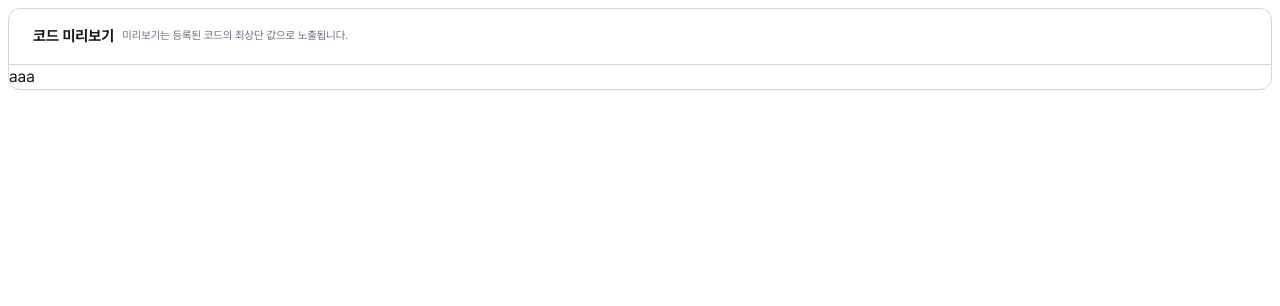
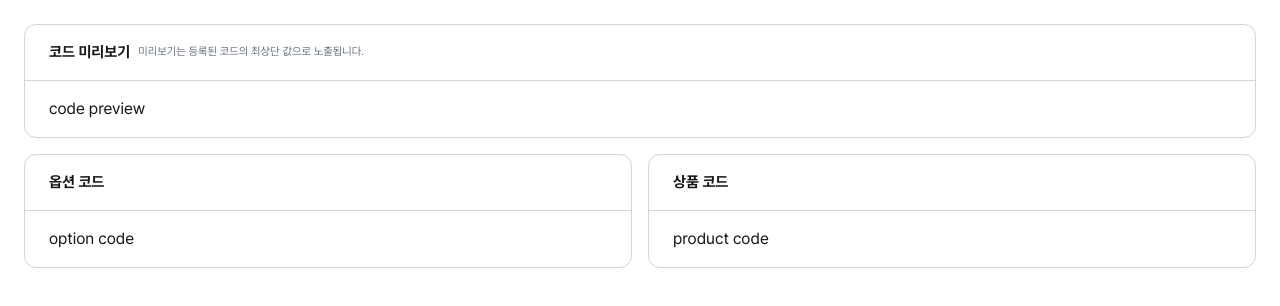
Before and after one commit to kmeijjing/product-code-management, a Next.js app: page / in a window 1280 px wide. Shown: the top 306 px of the page. Built offline with nearby package versions, Linux system fonts and the light colour scheme.

Commit message:
✨ 컴포넌트 추가: CodePreviewCard, OptionsCodeCard, ProductCodeCard 구현 및 페이지 레이아웃 수정

```diff
--- a/src/app/page.tsx
+++ b/src/app/page.tsx
@@ -1,15 +1,16 @@
-import SectionHeaderCard from '@/components/SectionHeaderCard';
+import CodePreviewCard from '@/components/CodePreviewCard';
+import OptionsCodeCard from '@/components/OptionsCodeCard';
+import ProductCodeCard from '@/components/ProductCodeCard';
 
 export default function Home() {
-	console.log('home');
 	return (
-		<>
-			<SectionHeaderCard
-				title='코드 미리보기'
-				subTitle='미리보기는 등록된 코드의 최상단 값으로 노출됩니다.'
-			>
-				<SectionHeaderCard.Body>aaa</SectionHeaderCard.Body>
-			</SectionHeaderCard>
-		</>
+		<div className='flex flex-col gap-y-[16px] p-[16px]'>
+			<CodePreviewCard />
+
+			<div className='flex flex-nowrap	gap-x-[16px]'>
+				<OptionsCodeCard />
+				<ProductCodeCard />
+			</div>
+		</div>
 	);
 }
--- /dev/null
+++ b/src/components/CodePreviewCard.tsx
@@ -0,0 +1,16 @@
+import SectionHeaderCard from '@/components/SectionHeaderCard';
+
+const CodePreview = () => {
+	return (
+		<SectionHeaderCard
+			title='코드 미리보기'
+			subTitle='미리보기는 등록된 코드의 최상단 값으로 노출됩니다.'
+		>
+			<SectionHeaderCard.Body>
+				<div className='px-[24px] py-[16px]'>code preview</div>
+			</SectionHeaderCard.Body>
+		</SectionHeaderCard>
+	);
+};
+
+export default CodePreview;
--- /dev/null
+++ b/src/components/OptionsCodeCard.tsx
@@ -0,0 +1,13 @@
+import SectionHeaderCard from '@/components/SectionHeaderCard';
+
+const OptionsCodeCard = () => {
+	return (
+		<SectionHeaderCard title='옵션 코드'>
+			<SectionHeaderCard.Body>
+				<div className='px-[24px] py-[16px]'>option code</div>
+			</SectionHeaderCard.Body>
+		</SectionHeaderCard>
+	);
+};
+
+export default OptionsCodeCard;
--- /dev/null
+++ b/src/components/ProductCodeCard.tsx
@@ -0,0 +1,13 @@
+import SectionHeaderCard from '@/components/SectionHeaderCard';
+
+const ProductCodeCard = () => {
+	return (
+		<SectionHeaderCard title='상품 코드'>
+			<SectionHeaderCard.Body>
+				<div className='px-[24px] py-[16px]'>product code</div>
+			</SectionHeaderCard.Body>
+		</SectionHeaderCard>
+	);
+};
+
+export default ProductCodeCard;
--- a/src/components/SectionHeaderCard.tsx
+++ b/src/components/SectionHeaderCard.tsx
@@ -49,7 +49,7 @@ const SectionHeaderCard = ({
 	return (
 		<div
 			className={clsx(
-				'overflow-hidden rounded-[12px] border border-gray-300 bg-white',
+				'w-full overflow-hidden rounded-[12px] border border-gray-300 bg-white',
 				className
 			)}
 		>
```
